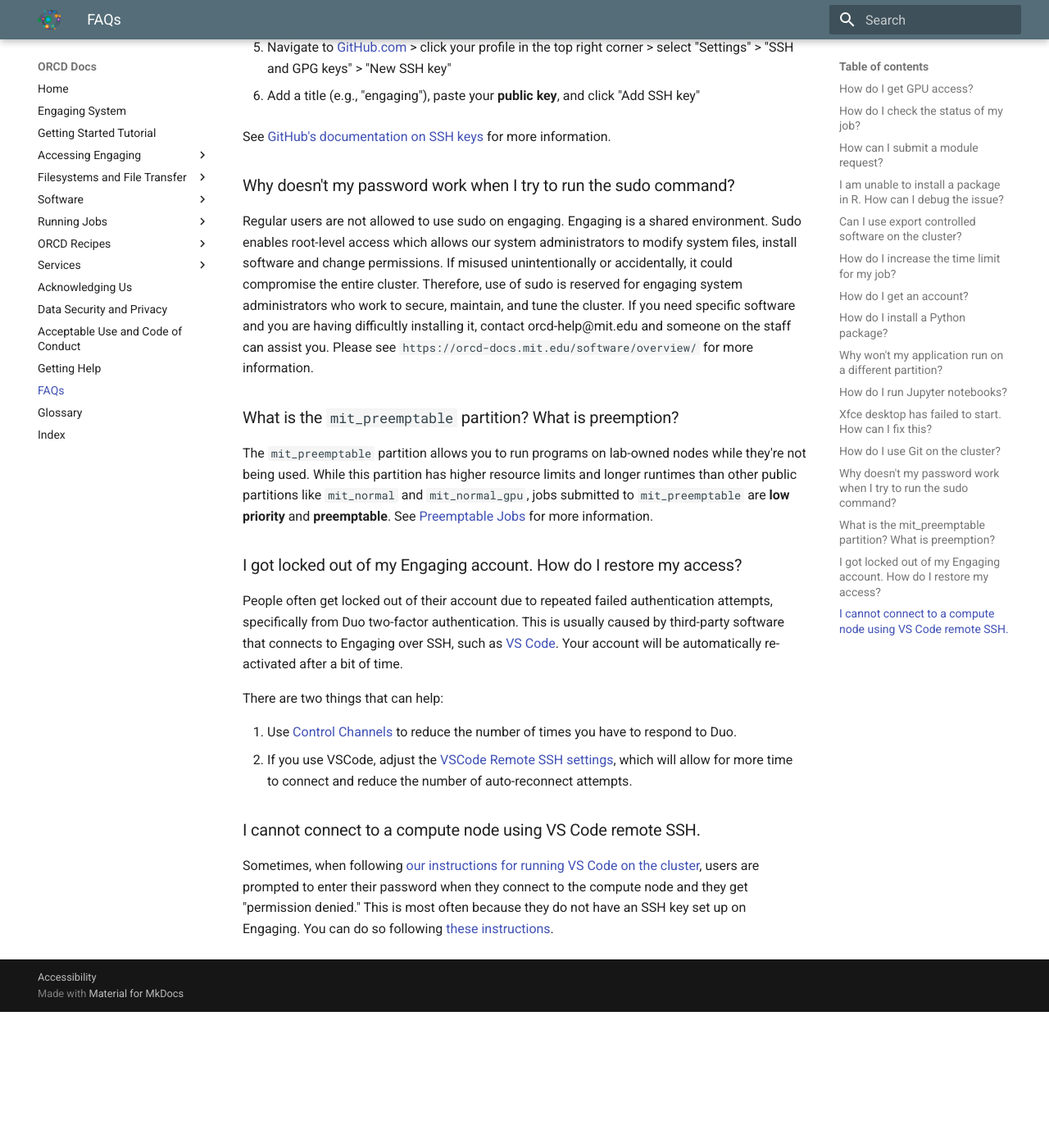
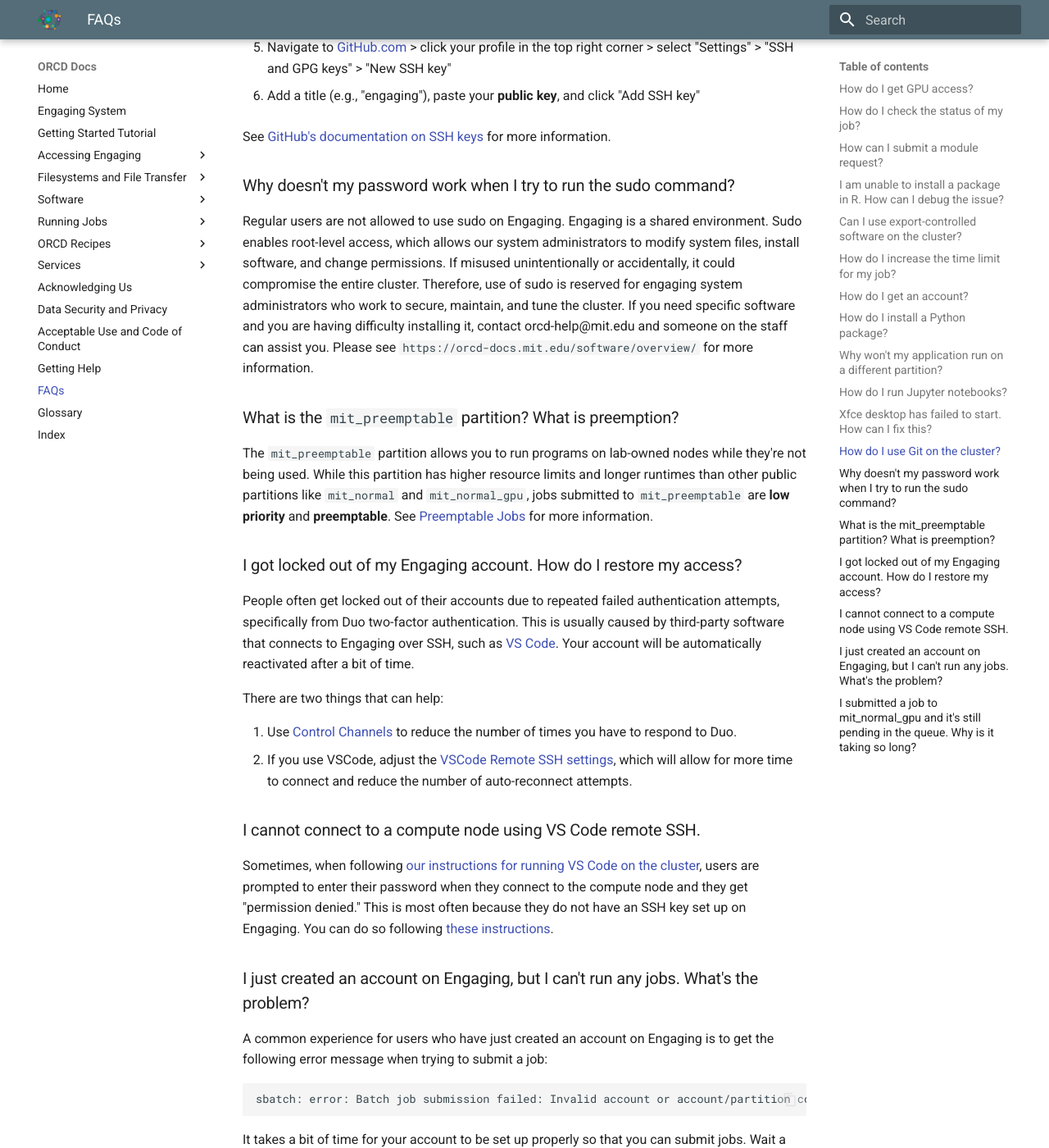
Before and after one commit to mit-orcd/orcd-docs-edit, an MkDocs documentation site: the page built from docs/faqs.md, in a window 1280 px wide and 1400 px high, scrolled down 2592 px. Shown: the whole window at 82% size. Built offline with MkDocs 1.6.1 and Material for MkDocs 9.7.7, drawn with Linux system fonts in a browser that asks for light colours; before the commit the page ends 3826 px from its top, so only the background shows below that; some of the changed text lies outside the part shown.

Commit message:
adding new account and GPU wait time FAQs

````diff
--- a/docs/faqs.md
+++ b/docs/faqs.md
@@ -22,10 +22,10 @@
 We recommend using Conda to manage R packages. Please refer to the
 [R user guide](software/R.md).
 
-### Can I use export controlled software on the cluster?
+### Can I use export-controlled software on the cluster?
 
-Export controlled software has specific requirements around who is allowed to
-access the software. Often, cluster does not meet these requirements, so
+Export-controlled software has specific requirements around who is allowed to
+access the software. Often, Engaging does not meet these requirements, so
 we generally do not allow such software to be used on our system. Please refer
 to the terms of use of the software and direct any questions to
 <orcd-help@mit.edu>.
@@ -41,7 +41,7 @@
 need to run longer than the time limit, we encourage
 checkpointing, which is a way of periodically saving progress so that subsequent
 jobs can pick up where previous jobs left off. The implementation of checkpointing
-is domain specific and can vary greatly. You can find more information on
+is domain-specific and can vary greatly. You can find more information on
 checkpointing [here](https://rc-docs.northeastern.edu/en/latest/best-practices/checkpointing.html).
 
 For increasing the maximum time limit on partitions owned by other groups,
@@ -65,7 +65,7 @@
 
 ### How do I run Jupyter notebooks?
 
-You can run Jupyter a few different ways:
+You can run Jupyter in a few different ways:
 
 1. Web portal for the cluster you're using
 2. [VS Code](recipes/vscode.md)
@@ -118,7 +118,7 @@
 
 ### Why doesn't my password work when I try to run the sudo command?
 
-Regular users are not allowed to use sudo on engaging. Engaging is a shared environment. Sudo enables root-level access which allows our system administrators to modify system files, install software and change permissions. If misused unintentionally or accidentally, it could compromise the entire cluster. Therefore, use of sudo is reserved for engaging system administrators who work to secure, maintain, and tune the cluster. If you need specific software and you are having difficultly installing it, contact orcd-help@mit.edu and someone on the staff can assist you. Please see `https://orcd-docs.mit.edu/software/overview/` for more information.
+Regular users are not allowed to use sudo on Engaging. Engaging is a shared environment. Sudo enables root-level access, which allows our system administrators to modify system files, install software, and change permissions. If misused unintentionally or accidentally, it could compromise the entire cluster. Therefore, use of sudo is reserved for engaging system administrators who work to secure, maintain, and tune the cluster. If you need specific software and you are having difficulty installing it, contact orcd-help@mit.edu and someone on the staff can assist you. Please see `https://orcd-docs.mit.edu/software/overview/` for more information.
 
 ### What is the `mit_preemptable` partition? What is preemption?
 
@@ -126,7 +126,7 @@
 
 ### I got locked out of my Engaging account. How do I restore my access?
 
-People often get locked out of their account due to repeated failed authentication attempts, specifically from Duo two-factor authentication. This is usually caused by third-party software that connects to Engaging over SSH, such as [VS Code](recipes/vscode.md#other-vscode-best-practices-tips-and-tricks). Your account will be automatically re-activated after a bit of time.
+People often get locked out of their accounts due to repeated failed authentication attempts, specifically from Duo two-factor authentication. This is usually caused by third-party software that connects to Engaging over SSH, such as [VS Code](recipes/vscode.md#other-vscode-best-practices-tips-and-tricks). Your account will be automatically reactivated after a bit of time.
 
 There are two things that can help:
 
@@ -136,3 +136,21 @@
 ### I cannot connect to a compute node using VS Code remote SSH.
 
 Sometimes, when following [our instructions for running VS Code on the cluster](recipes/vscode.md), users are prompted to enter their password when they connect to the compute node and they get "permission denied." This is most often because they do not have an SSH key set up on Engaging. You can do so following [these instructions](accessing-orcd/ssh-setup.md).
+
+### I just created an account on Engaging, but I can't run any jobs. What's the problem?
+
+A common experience for users who have just created an account on Engaging is to get the following error message when trying to submit a job:
+
+```
+sbatch: error: Batch job submission failed: Invalid account or account/partition combination specified
+```
+
+It takes a bit of time for your account to be set up properly so that you can submit jobs. Wait a few hours and try again.
+
+### I submitted a job to `mit_normal_gpu` and it's still pending in the queue. Why is it taking so long?
+
+The H200s on Engaging are in high demand. Jobs that request an H200 can sometimes wait hours or even days until it's their turn to run. Here are some steps you can take to minimize wait time:
+
+1. **Consider using an L40S instead.** L40S GPUs are less powerful than H200s yet much more readily available on Engaging. If your application requires less VRAM than what is available on one or two L40Ss (44GB each), then this is probably a good approach for you. Though H200s are faster, the increased wait time may outweigh the benefits in speedup.
+2. **Request fewer resources or a shorter time limit.** Slurm takes resource requests and time limits into account when scheduling jobs. Jobs that ask for less tend to start sooner.
+3. **Subscribe to a Standard or Advanced Account Level.** Users with a valid cost object can pay a monthly fee to run higher-priority jobs and request more resources than the free tier. More information can be found on our [Compute Services](services/compute-services.md) page.
````
